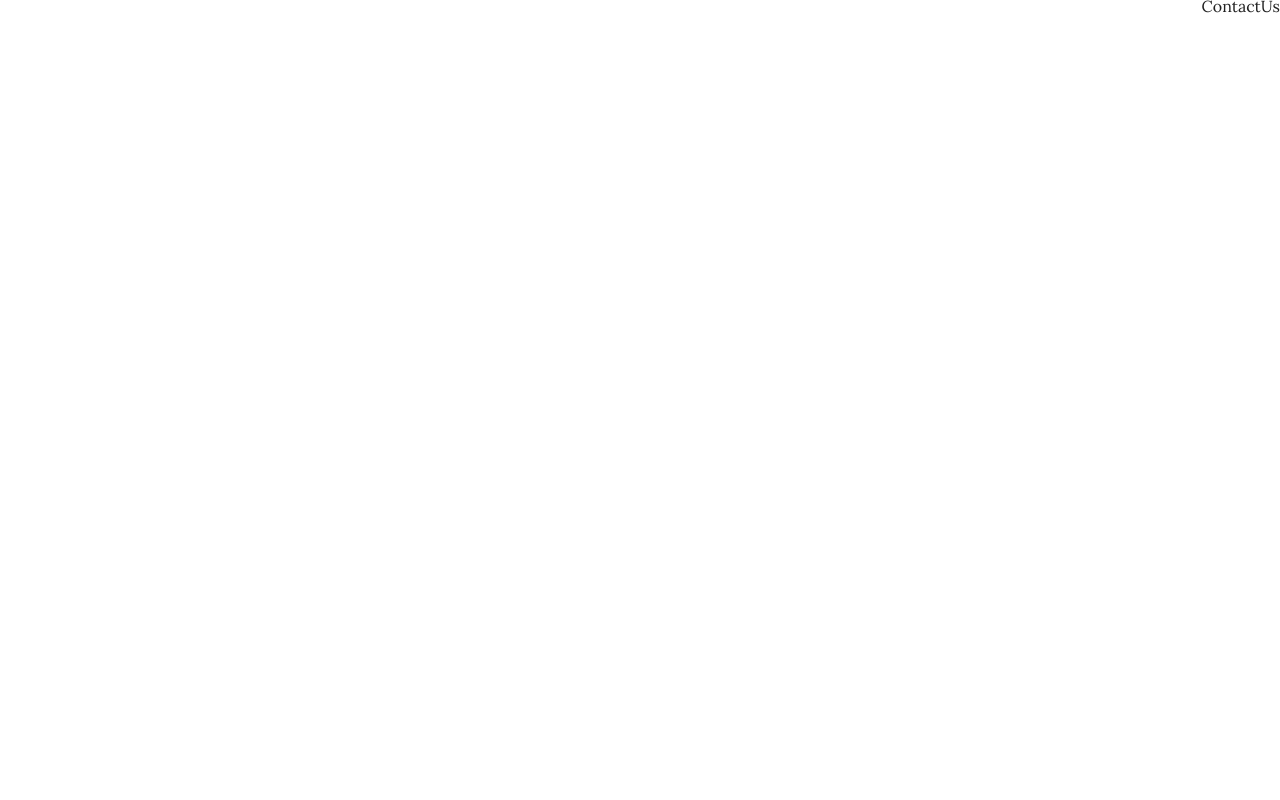
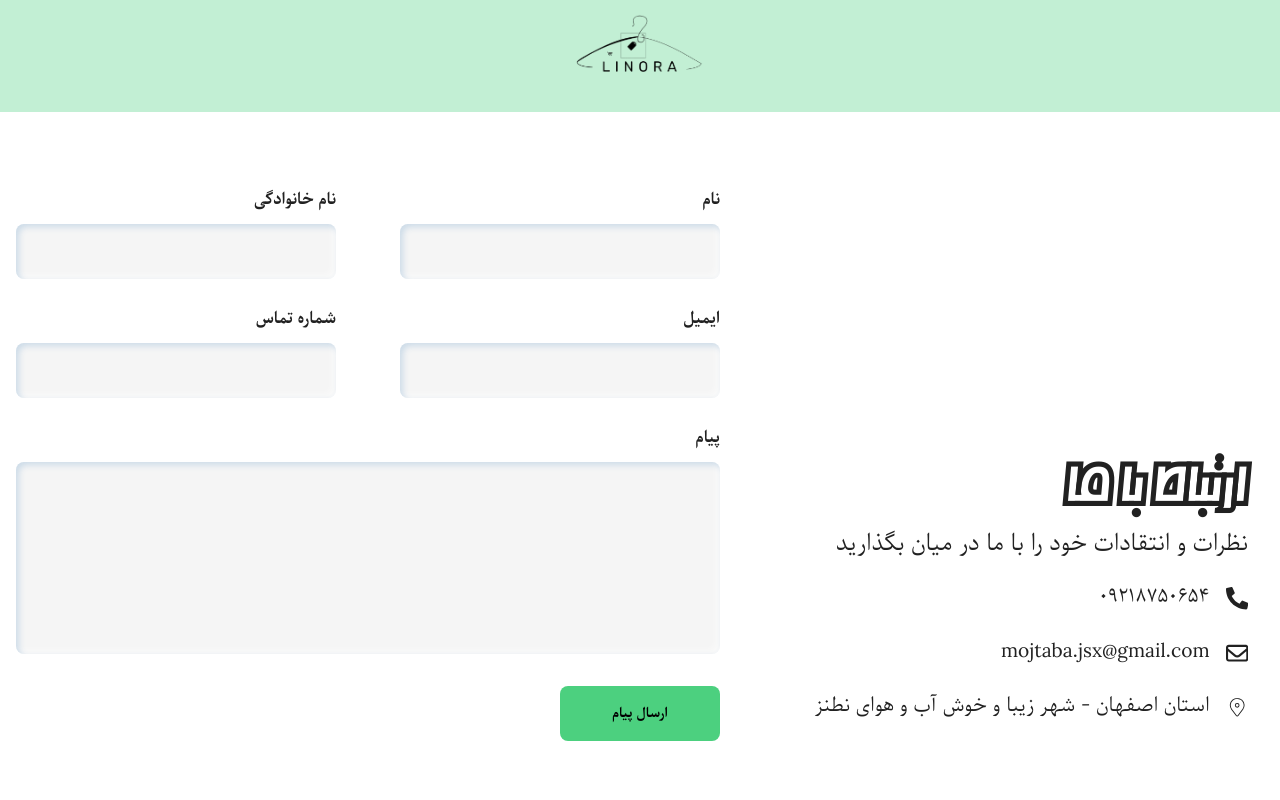
Before and after one commit to mojtaba-jsx/LINORA, a React (Vite) app: page /contactus in a window 1280 px wide. Shown: the top 800 px of the page. Built offline with nearby package versions, Linux system fonts and the light colour scheme.

Commit message:
[ContactUs]- Add HTML Template And CSS Styles

```diff
--- a/src/components/ContactUs/ContactUs.jsx
+++ /dev/null
@@ -1,9 +0,0 @@
-import React from 'react'
-import './ContactUs.css'
-function ContactUs() {
-  return (
-    <div>ContactUs</div>
-  )
-}
-
-export default ContactUs
--- a/src/custom.css
+++ b/src/custom.css
@@ -309,15 +309,14 @@ body {
     margin: 1rem auto;
   }
   /* * AboutUs Page */
-  .about-us__wrapper{
-    flex-direction: column
+  .about-us__wrapper {
+    flex-direction: column;
   }
-  .about-us__info{
+  .about-us__info {
     width: 88%;
     margin-top: 1rem;
-
   }
-  .about-us__image{
+  .about-us__image {
     width: 80%;
   }
 }
@@ -451,6 +450,16 @@ body {
   .blog-post-info__comments__box {
     width: 80%;
     margin: 1rem auto;
+  }
+  /* * ContactUs Page */
+  .contact-us__wrapper {
+    flex-direction: column;
+  }
+  .contact-us__info {
+    text-align: center;
+  }
+  .contact-us__info-box {
+    align-items: center;
   }
 }
 @media screen and (max-width: 992px) {
@@ -656,6 +665,31 @@ body {
   .checkout__header-title {
     font-size: 2.2rem;
   }
+  /* * ContactUs Page */
+  .contact-form__row1,
+  .contact-form__row2 {
+    flex-direction: column;
+  }
+  .contact-form {
+    width: 80%;
+    /* background-color: red; */
+  }
+  .contact-form__label {
+    width: 100%;
+    text-align: center;
+    margin-bottom: 1rem;
+  }
+  .contact-form__row1-input {
+    width: 80%;
+    margin: 0 auto;
+    text-align: center;
+  }
+  .contact-form{
+    margin-top: 6rem;
+  }
+  .contact-form__img{
+    width: 14rem;
+  }
 }
 @media screen and (max-width: 576px) {
   /* * Search Component */
--- /dev/null
+++ b/src/pages/ContactUs/ContactUs.css
@@ -0,0 +1,102 @@
+.contact-us__wrapper {
+  display: flex;
+  align-items: center;
+  justify-content: space-between;
+  margin-top: 4rem;
+  column-gap: 1rem;
+  padding: 1rem;
+}
+
+.contact-us__info {
+  width: 50%;
+  height: 20rem;
+  padding: 1rem;
+  border-radius: 0.5rem;
+}
+
+.contact-us__info-title {
+  font-size: 4rem;
+  font-family: "sogand", Courier, monospace;
+}
+
+.contact-us__info-subtitle {
+  font-size: 1.4rem;
+  margin-top: 1rem;
+}
+
+.contact-us__info-box {
+  display: flex;
+  flex-direction: column;
+  row-gap: 2rem;
+  margin-top: 2rem;
+}
+
+.contact-us__info-item {
+  display: flex;
+  column-gap: 1rem;
+  font-size: 1.2rem;
+}
+
+.contact-us__info-item-icon {
+  font-size: 1.4rem;
+}
+
+.contact-form {
+  display: flex;
+  flex-direction: column;
+  row-gap: 2rem;
+}
+
+.contact-form__row1,
+.contact-form__row2 {
+  display: flex;
+  align-items: center;
+  column-gap: 4rem;
+}
+
+.contact-form__label {
+  display: flex;
+  flex-direction: column;
+  row-gap: 1rem;
+  font-family: "parastoo-bold", Courier, monospace;
+}
+
+.contact-form__row1-input {
+  width: 18rem;
+  padding: 1rem;
+  border-radius: 0.5rem;
+  border: none;
+  outline: none;
+  background-color: var(--whiteSmoke);
+  box-shadow: rgb(204, 219, 232) 3px 3px 6px 0px inset,
+    rgba(255, 255, 255, 0.5) -3px -3px 6px 1px inset;
+  font-family: "parastoo", Courier, monospace;
+}
+
+.contact-form__row3-text {
+  height: 10rem;
+  border: none;
+  outline: none;
+  resize: none;
+  background-color: var(--whiteSmoke);
+  box-shadow: rgb(204, 219, 232) 3px 3px 6px 0px inset,
+    rgba(255, 255, 255, 0.5) -3px -3px 6px 1px inset;
+  border-radius: 0.5rem;
+  font-family: "parastoo", Courier, monospace;
+  padding: 1rem;
+}
+
+.contact-form__btn {
+  width: 10rem;
+  padding: 1rem;
+  border-radius: 0.5rem;
+  border: none;
+  outline: none;
+  font-family: "parastoo-bold", Courier, monospace;
+  background-color: var(--parisGreen);
+  cursor: pointer;
+}
+
+.contact-form__img {
+  width: 20rem;
+}
--- /dev/null
+++ b/src/pages/ContactUs/ContactUs.jsx
@@ -0,0 +1,82 @@
+import React from "react";
+import "./ContactUs.css";
+import { FaPhoneAlt } from "react-icons/fa";
+import { FaRegEnvelope } from "react-icons/fa6";
+import { CiLocationOn } from "react-icons/ci";
+import Navbar from "../../components/Navbar/Navbar";
+import Search from "../../components/Search/Search";
+import Basket from "../../components/Basket/Basket";
+import Footer from "../../components/Footer/Footer";
+function ContactUs() {
+  return (
+    <div className="contact-us">
+      <Navbar />
+      <Search />
+      <Basket />
+      <div className="container">
+        <div className="contact-us__wrapper">
+          <div className="contact-us__info">
+            <h1 className="contact-us__info-title">ارتباط با ما</h1>
+            <h2 className="contact-us__info-subtitle">
+              نظرات و انتقادات خود را با ما در میان بگذارید
+            </h2>
+            <div className="contact-us__info-box">
+              <span className="contact-us__info-item">
+                <FaPhoneAlt className="contact-us__info-item-icon" />
+                09218750654
+              </span>
+              <span className="contact-us__info-item">
+                <FaRegEnvelope className="contact-us__info-item-icon" />
+                mojtaba.jsx@gmail.com
+              </span>
+              <span className="contact-us__info-item">
+                <CiLocationOn className="contact-us__info-item-icon" />
+                استان اصفهان - شهر زیبا و خوش آب و هوای نطنز
+              </span>
+            </div>
+          </div>
+
+          <form className="contact-form">
+            <div className="contact-form__row1">
+              <label className="contact-form__label">
+                نام
+                <input type="text" className="contact-form__row1-input" />
+              </label>
+              <label className="contact-form__label">
+                نام خانوادگی
+                <input type="text" className="contact-form__row1-input" />
+              </label>
+            </div>
+
+            <div className="contact-form__row2">
+              <label className="contact-form__label">
+                ایمیل
+                <input type="email" className="contact-form__row1-input" />
+              </label>
+              <label className="contact-form__label">
+                شماره تماس
+                <input type="text" className="contact-form__row1-input" />
+              </label>
+            </div>
+
+            <div className="contact-form__row3">
+              <label className="contact-form__label">
+                پیام
+                <textarea className="contact-form__row3-text"></textarea>
+              </label>
+            </div>
+            <button className="contact-form__btn">ارسال پیام</button>
+            <img
+              src="../src/assets/images/contact-us/contact-us-send.png"
+              alt="send"
+              className="contact-form__img"
+            />
+          </form>
+        </div>
+      </div>
+      <Footer />
+    </div>
+  );
+}
+
+export default ContactUs;
--- a/src/routes.jsx
+++ b/src/routes.jsx
@@ -2,7 +2,7 @@ import Home from "./pages/Home/Home";
 import UserAccount from "./components/UserAccount/UserAccount";
 import ProductInfo from "./pages/ProductInfo/ProductInfo";
 import AboutUs from "./pages/AboutUs/AboutUs";
-import ContactUs from "./components/ContactUs/ContactUs";
+import ContactUs from "./pages/ContactUs/ContactUs";
 import CheckOut from "./pages/CheckOut/CheckOut";
 import NotFound from "./pages/NotFound/NotFound";
 import SignUp from "./pages/SignUp/SignUp";
```
Also changed, not shown: src/assets/Images/contact-us/contact-us-send.png (added), src/components/ContactUs/ContactUs.css (deleted).
